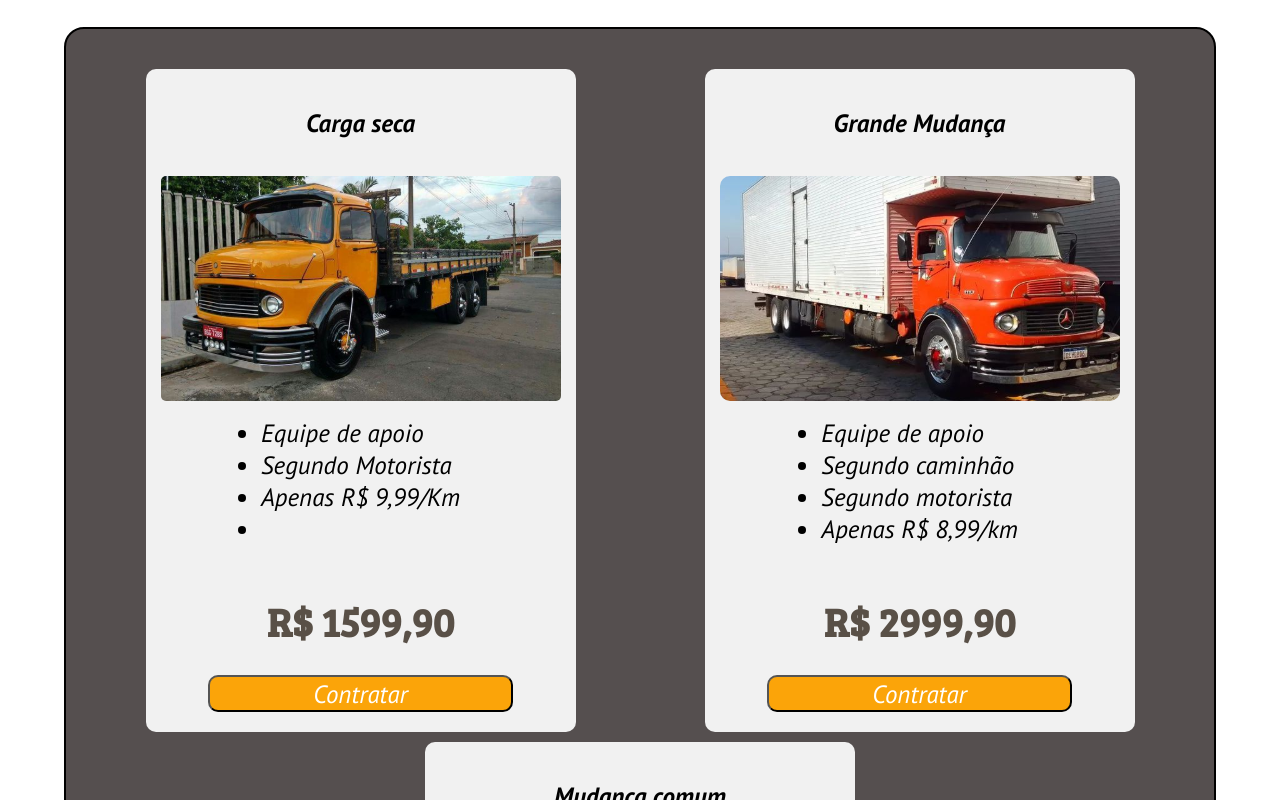
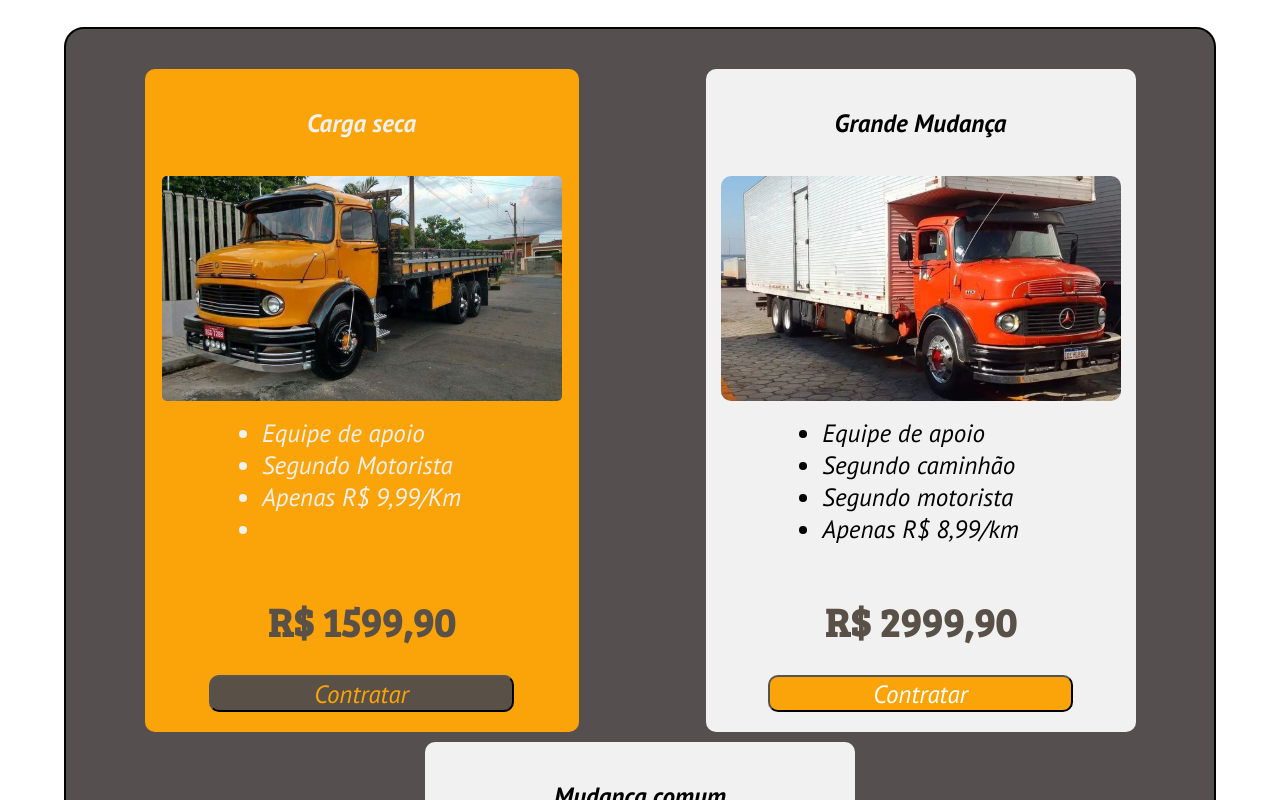
Before and after one commit to PauloBezz/ChangeBee, a React (Vite) app: page / in a window 1280 px wide. In both pictures the pointer is over the element 360 px from the left and 3196 px from the top of the page. Shown: the part 2796-3596 px from the top of the page. Built offline with nearby package versions, Linux system fonts and the light colour scheme; a web font is replaced by a local one.

Commit message:
fix: add hover CardPrice component

```diff
--- a/src/components/Cards/CardPrice/styles.module.css
+++ b/src/components/Cards/CardPrice/styles.module.css
@@ -1,7 +1,7 @@
 @import url('https://fonts.googleapis.com/css2?family=Bree+Serif&family=PT+Sans:ital,wght@0,400;0,700;1,400;1,700&display=swap');
 
 
-.container{
+.container {
     width: fit-content;
     height: 663px;
     display: flex;
@@ -12,7 +12,29 @@
     border-radius: 10px;
 }
 
-.title{
+
+
+.container:hover {
+    background-color: #FBA409;
+    padding: 38px 17px 20px 17px;
+    height: 663px;
+    color: #F1F1F1;
+
+    .btnContract:active {
+        background-color: #F1F1F1;
+        color: black;
+    }
+
+    .btnContract {
+        background-color: #595047;
+        color: #FBA409;
+    }
+
+
+
+}
+
+.title {
     font-size: 25px;
     font-family: 'PT Sans';
     font-style: italic;
@@ -20,13 +42,13 @@
     margin-bottom: 37px;
 }
 
-.image{
+.image {
     display: 400px;
     height: 225px;
     margin-bottom: 16px;
 }
 
-.list{
+.list {
     font-size: 25px;
     margin-bottom: 25px;
     font-family: 'PT Sans';
@@ -34,7 +56,7 @@
     font-size: 25px;
 }
 
-.price{
+.price {
     display: flex;
     margin-top: 24px;
     font-size: 40px;
@@ -43,7 +65,7 @@
 
 }
 
-.btnContract{
+.btnContract {
     display: flex;
     width: 305px;
     height: 61px;
```
